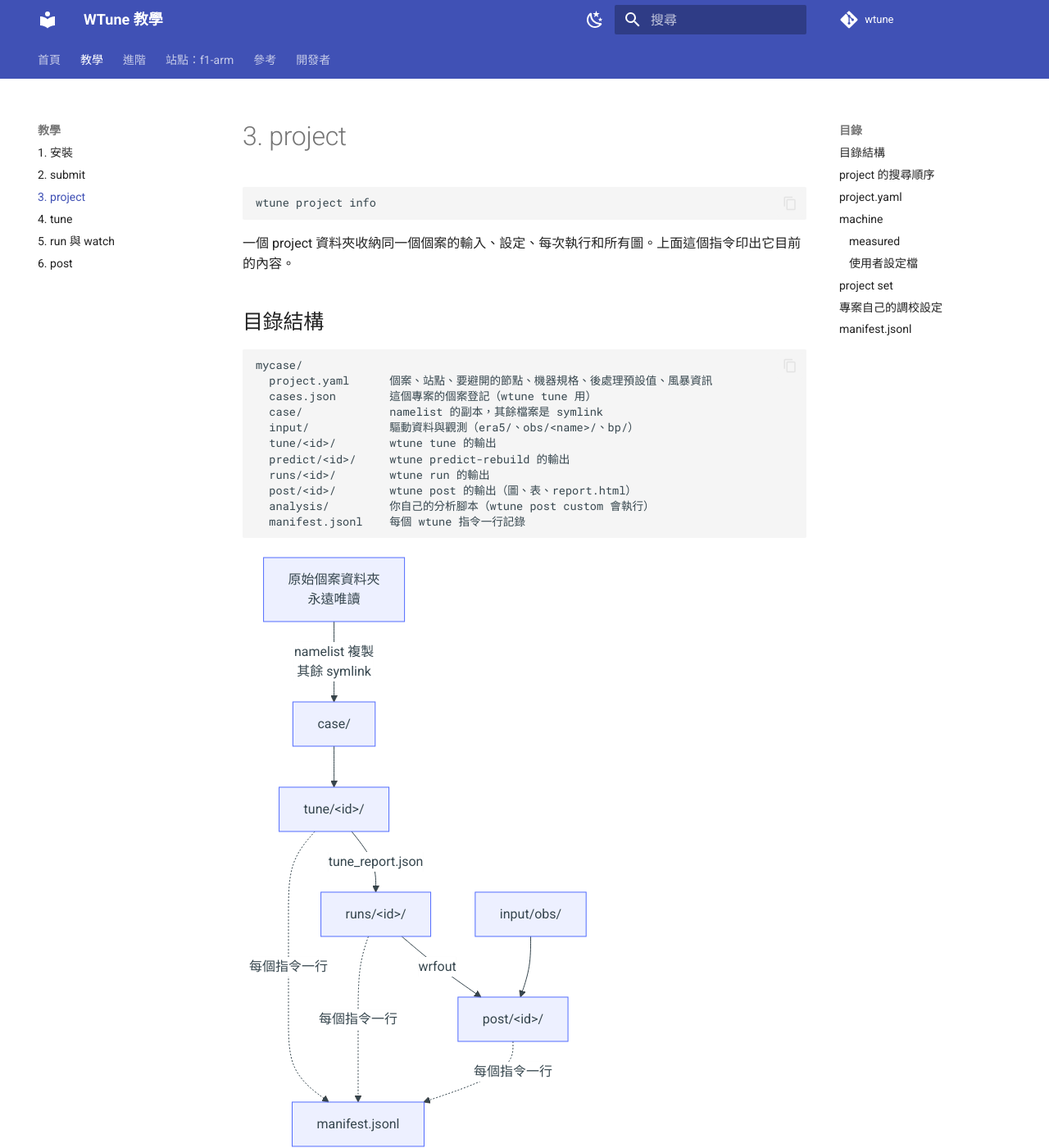
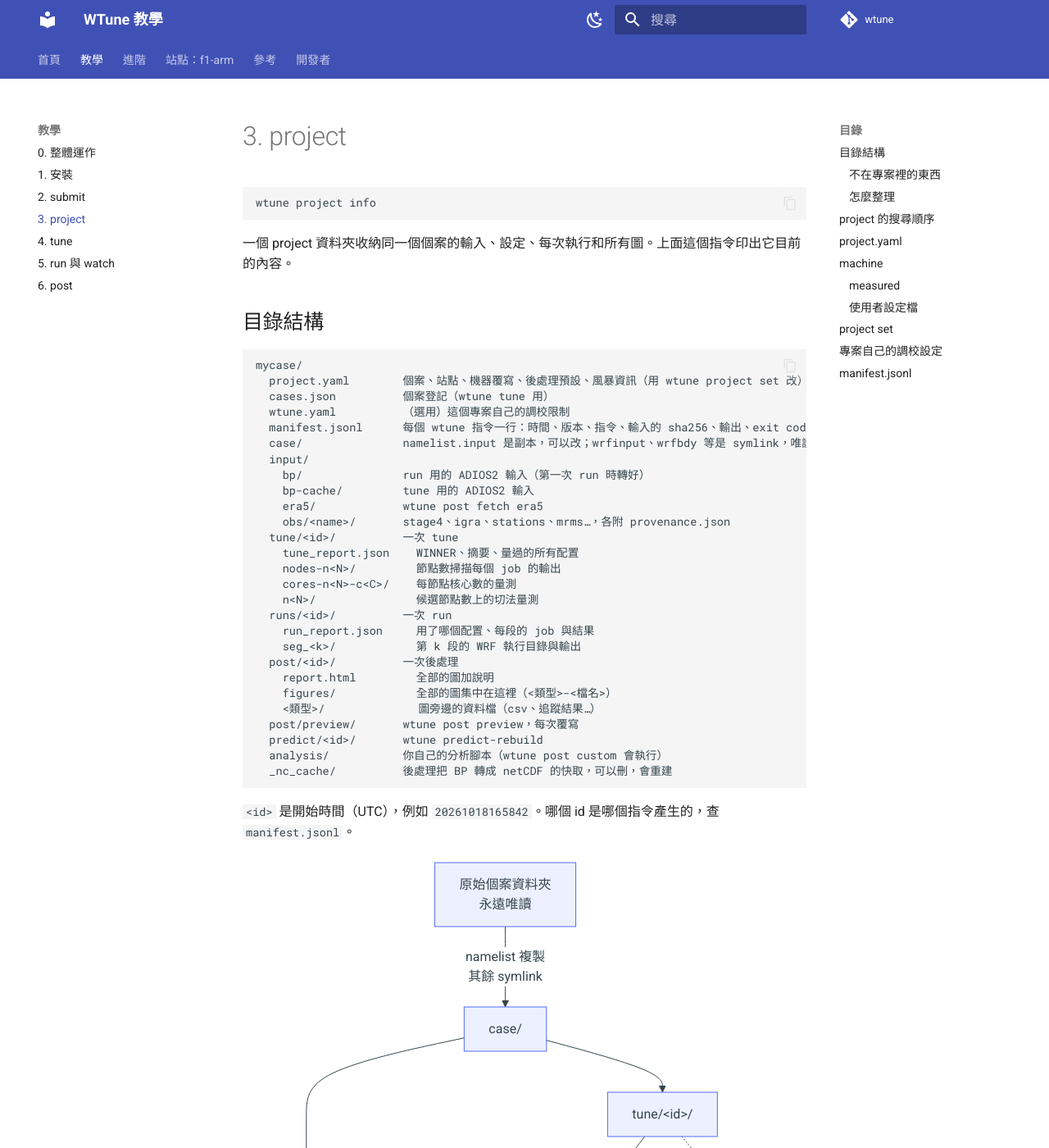
Before and after one commit to Noodle4219005/wtune, an MkDocs documentation site: the page built from docs/tutorial/project.md, in a window 1280 px wide and 1400 px high. Shown: the whole window at 82% size. Built offline with MkDocs 1.6.1 and Material for MkDocs 9.7.7, drawn with Linux system fonts in a browser that asks for light colours; comment, search, counter and statistics services are not loaded; some of the changed text lies outside the part shown.

Commit message:
docs: how the tool fits together, and the project folder
New tutorial page 0 walks through the machine/project/command layers,
the case flow from project init to post, and what tune, run and post
each do. project.md now lists every folder of a project, what lives
outside it, and what to keep or delete.

Co-Authored-By: Claude Opus 5.5 (1M context) <noreply@anthropic.com>
Claude-Session: https://claude.ai/code/session_012gLCCcLWq1a5GRiGvEnYQK

````diff
--- a/docs/tutorial/project.md
+++ b/docs/tutorial/project.md
@@ -10,30 +10,72 @@ wtune project info
 
 ```text
 mycase/
-  project.yaml      個案、站點、要避開的節點、機器規格、後處理預設值、風暴資訊
-  cases.json        這個專案的個案登記（wtune tune 用）
-  case/             namelist 的副本，其餘檔案是 symlink
-  input/            驅動資料與觀測（era5/、obs/<name>/、bp/）
-  tune/<id>/        wtune tune 的輸出
-  predict/<id>/     wtune predict-rebuild 的輸出
-  runs/<id>/        wtune run 的輸出
-  post/<id>/        wtune post 的輸出（圖、表、report.html）
-  analysis/         你自己的分析腳本（wtune post custom 會執行）
-  manifest.jsonl    每個 wtune 指令一行記錄
+  project.yaml        個案、站點、機器覆寫、後處理預設、風暴資訊（用 wtune project set 改）
+  cases.json          個案登記（wtune tune 用）
+  wtune.yaml          （選用）這個專案自己的調校限制
+  manifest.jsonl      每個 wtune 指令一行：時間、版本、指令、輸入的 sha256、輸出、exit code
+  case/               namelist.input 是副本，可以改；wrfinput、wrfbdy 等是 symlink，唯讀
+  input/
+    bp/               run 用的 ADIOS2 輸入（第一次 run 時轉好）
+    bp-cache/         tune 用的 ADIOS2 輸入
+    era5/             wtune post fetch era5
+    obs/<name>/       stage4、igra、stations、mrms…，各附 provenance.json
+  tune/<id>/          一次 tune
+    tune_report.json    WINNER、摘要、量過的所有配置
+    nodes-n<N>/         節點數掃描每個 job 的輸出
+    cores-n<N>-c<C>/    每節點核心數的量測
+    n<N>/               候選節點數上的切法量測
+  runs/<id>/          一次 run
+    run_report.json     用了哪個配置、每段的 job 與結果
+    seg_<k>/            第 k 段的 WRF 執行目錄與輸出
+  post/<id>/          一次後處理
+    report.html         全部的圖加說明
+    figures/            全部的圖集中在這裡（<類型>-<檔名>）
+    <類型>/              圖旁邊的資料檔（csv、追蹤結果…）
+  post/preview/       wtune post preview，每次覆寫
+  predict/<id>/       wtune predict-rebuild
+  analysis/           你自己的分析腳本（wtune post custom 會執行）
+  _nc_cache/          後處理把 BP 轉成 netCDF 的快取，可以刪，會重建
 ```
+
+`<id>` 是開始時間（UTC），例如 `20261018165842`。哪個 id 是哪個指令產生的，查 `manifest.jsonl`。
 
 ```mermaid
 flowchart TD
     SRC[原始個案資料夾<br/>永遠唯讀] -->|namelist 複製<br/>其餘 symlink| CASE[case/]
+    CASE --> PRE[post/preview/]
     CASE --> TUNE[tune/&lt;id&gt;/]
     TUNE -->|tune_report.json| RUNS[runs/&lt;id&gt;/]
     RUNS -->|wrfout| POST[post/&lt;id&gt;/]
-    INPUT[input/obs/] --> POST
+    INPUT[input/obs/、input/era5/] --> PRE
+    INPUT --> POST
     TUNE & RUNS & POST -.->|每個指令一行| MAN[manifest.jsonl]
 ```
 
 !!! note "原始個案不會被動到"
     `case/` 裡的 `namelist.input` 是副本，可以自由編輯。`wrfinput`、`wrfbdy`、`met_em` 等是 symlink，WTune 不會開啟原始資料夾來寫入。
+
+### 不在專案裡的東西
+
+| 東西 | 位置 | 為什麼在外面 |
+|---|---|---|
+| WRF 執行檔、函式庫 | `WRF_TREE`、`env.sh` 指的地方 | 每個專案共用 |
+| 機器設定 | `~/.config/wtune/machine.yaml` | 每個專案共用 |
+| tune 每個量測 job 的原始紀錄（ledger CSV）與 WRF 工作目錄 | `~/wtune-runs/campaign/` | 目前寫死在這裡；整理過的結果在 `tune/<id>/tune_report.json` |
+| 專案外執行的 tune 的 ADIOS2 輸入 | `~/wtune-runs/bp-cache/` | 只有不在專案裡跑 tune 時才用 |
+
+### 怎麼整理
+
+- **一個個案一個專案**。同一批實驗的專案放在同一個上層資料夾，例如 `~/wtune-projects/<批次>/<個案>/`。整批的腳本、總表、筆記放在上層，不要放進個案專案。
+- **自己的 log 不要放在專案根目錄**，放到 `logs/`（WTune 不會碰它）。根目錄只留 WTune 的檔案，`project info` 才看得清楚。
+- **一定要留**：`project.yaml`、`case/`、`manifest.jsonl`、每個 `tune/<id>/tune_report.json`、`runs/<id>/run_report.json`、`post/<id>/report.html` 與 `figures/`。這些是結果和來源的紀錄，佔的空間很小。
+- **需要空間時可以刪**：
+    - `_nc_cache/` 和 `input/bp-cache/`：會重建。
+    - 舊的 `runs/<id>/seg_<k>/` 輸出：先確認那次的 post 做完。
+    - 舊的 `post/<id>/<類型>/` 資料檔。
+
+  刪之前先查 `manifest.jsonl`，確認那個 id 是哪次指令產生的。
+- **換了 WRF 執行檔或編譯旗標，要重新 tune**：`tune/<id>/` 的數字只對當時的 `wrf.exe` 成立。
 
 ## project 的搜尋順序
 
--- a/mkdocs.public.yml
+++ b/mkdocs.public.yml
@@ -16,6 +16,7 @@ exclude_docs: |
 nav:
   - 首頁: index.md
   - 教學:
+      - 0. 整體運作: tutorial/overview.md
       - 1. 安裝: tutorial/install.md
       - 2. submit: tutorial/quickstart.md
       - 3. project: tutorial/project.md
--- a/mkdocs.yml
+++ b/mkdocs.yml
@@ -56,6 +56,7 @@ markdown_extensions:
 nav:
   - 首頁: index.md
   - 教學:
+      - 0. 整體運作: tutorial/overview.md
       - 1. 安裝: tutorial/install.md
       - 2. submit: tutorial/quickstart.md
       - 3. project: tutorial/project.md
````
Also changed, not shown: docs/index.md (+3 -2 lines), docs/tutorial/overview.md (added, +107 -0 lines).
